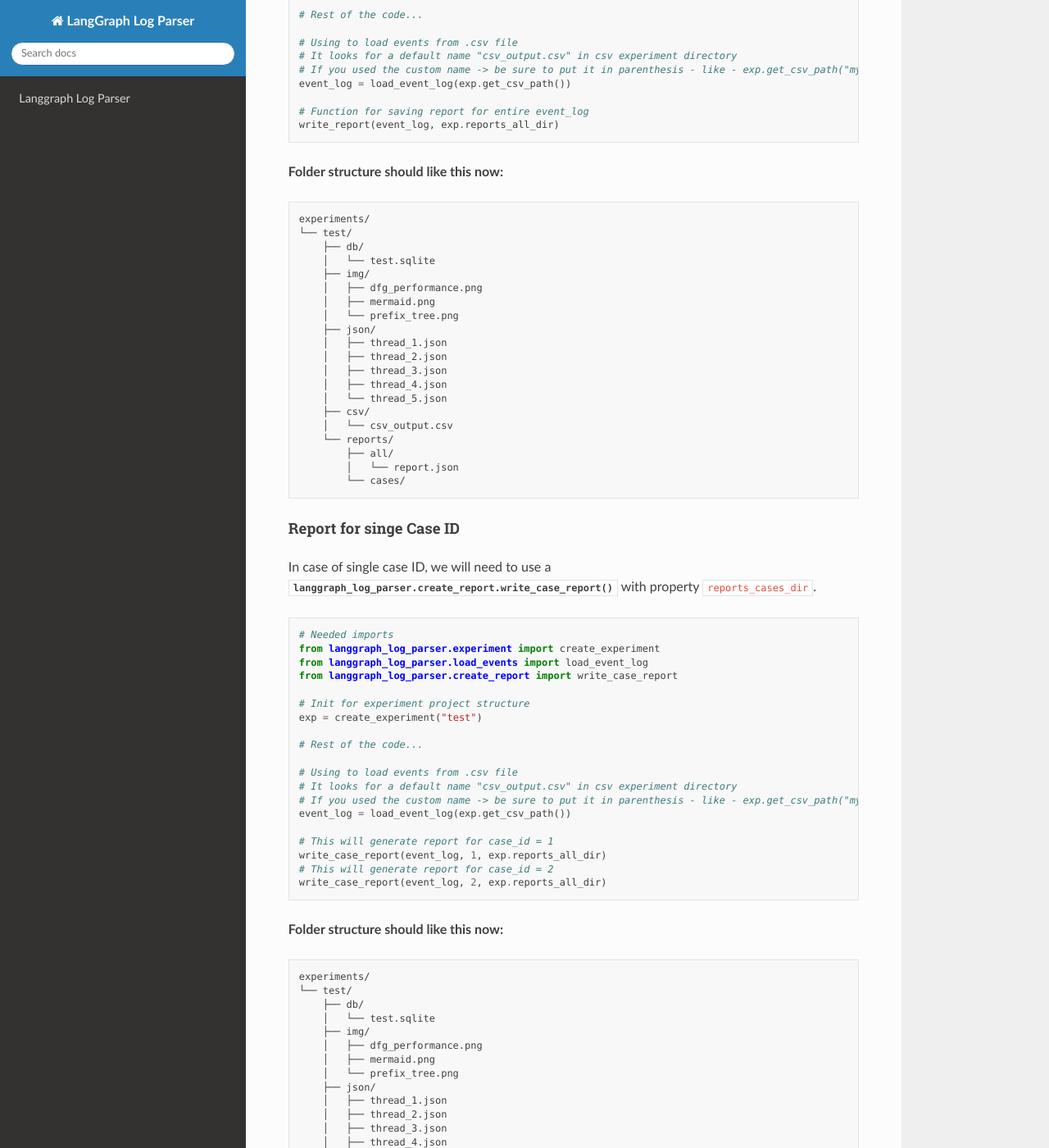
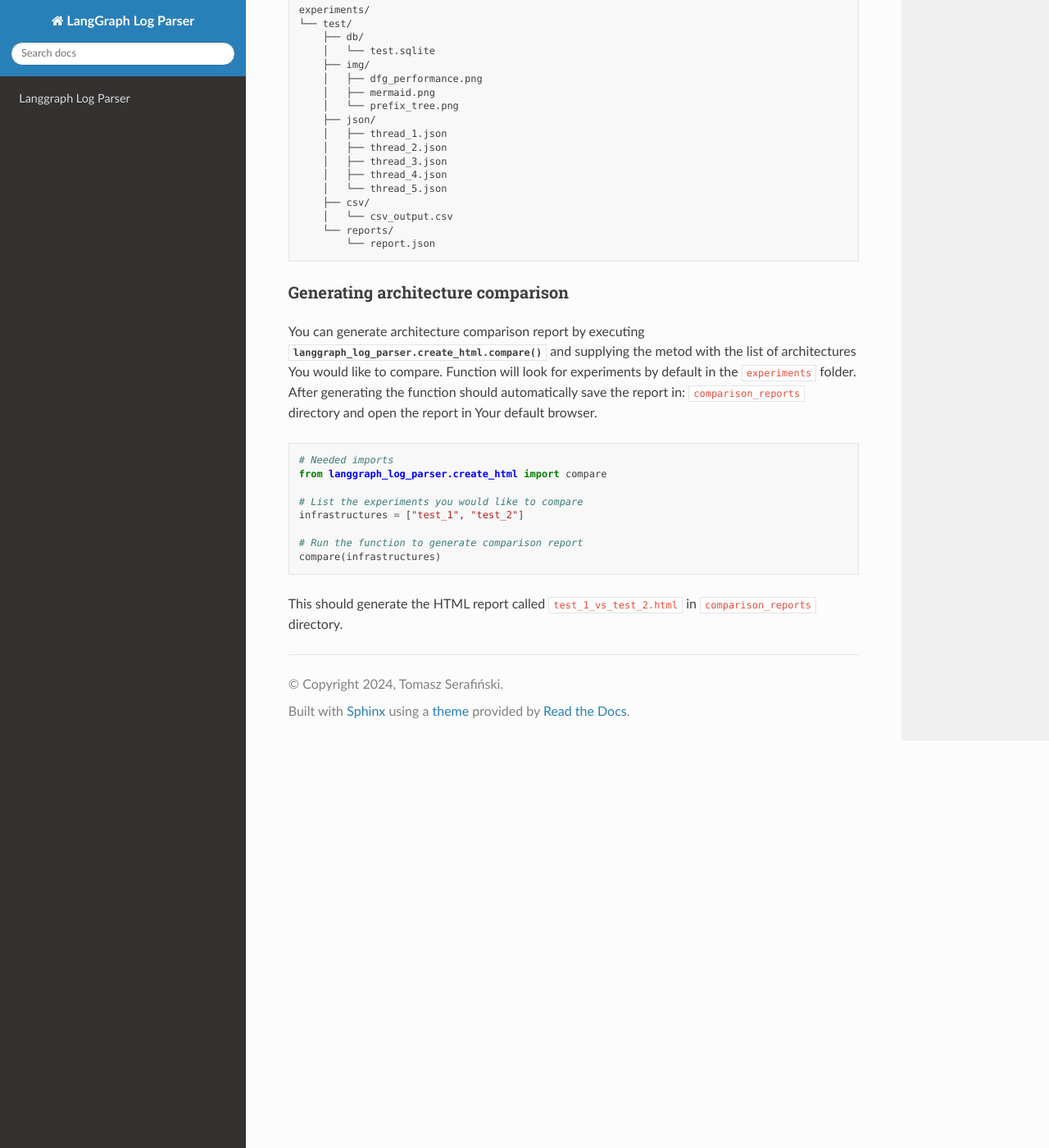
Before and after one commit to serafinski/LangGraph-Compare, a Sphinx documentation site: the page built from docs/getting_started.rst, in a window 1280 px wide and 1400 px high, scrolled down 9536 px. Shown: the whole window at 82% size. Built offline with Sphinx 7.4.7 and the Read the Docs theme 3.1.0, drawn with Linux system fonts in a browser that asks for light colours; some of the changed text lies outside the part shown.

Commit message:
1. modified experiment.py so it only creates one report folder without subfolders, 2. tweaked mains (where possible - since move to 3.10 and examples have been updated), 3. removed generating reports for single case_ids from doc and updated to reflect removal of subfolders

```diff
--- a/docs/getting_started.rst
+++ b/docs/getting_started.rst
@@ -45,8 +45,6 @@
         ├── img/
         ├── json/
         └── reports/
-            ├── all/
-            └── cases/
 
 For more details, refer to the documentation of the :mod:`langgraph_log_parser.experiment` module.
 
@@ -144,8 +142,6 @@
         │   └── thread_5.json
         ├── csv/
         └── reports/
-            ├── all/
-            └── cases/
 
 For more details, refer to the documentation of the :mod:`langgraph_log_parser.sql_to_jsons` module.
 
@@ -208,8 +204,6 @@
         ├── csv/
         │   └── csv_output.csv
         └── reports/
-            ├── all/
-            └── cases/
 
 For more details, refer to the documentation of the :mod:`langgraph_log_parser.jsons_to_csv` module.
 
@@ -361,8 +355,6 @@
         ├── csv/
         │   └── csv_output.csv
         └── reports/
-            ├── all/
-            └── cases/
 
 **Sample graphs:**
 
@@ -387,16 +379,14 @@
 
   Sample prefix tree
 
-Generating JSON reports
-=======================
-We can generate reports for entire :code:`event_log` or single :code:`case_id`.
-The reports will be saved in a :code:`json` format and could be used in a comparison report.
+Generating JSON report for entire Event Log
+===========================================
+We can generate report for entire :code:`event_log`.
+The report will be saved in a :code:`json` format and will be used in a HTML comparison report.
 
-In both cases, we can use :code:`create_experiment` properties - we will use different property based on the use case.
+As in previous cases, we can use :code:`create_experiment` properties.
 
-Report for entire Event Log
----------------------------
-In case of entire log, we will need to use a :func:`langgraph_log_parser.create_report.write_report` with property :code:`reports_all_dir`.
+In case of entire log, we will need to use a :func:`langgraph_log_parser.create_report.write_report` with property :code:`reports_dir`.
 
 .. code-block:: python
 
@@ -416,7 +406,7 @@
     event_log = load_event_log(exp.get_csv_path())
 
     # Function for saving report for entire event_log
-    write_report(event_log, exp.reports_all_dir)
+    write_report(event_log, exp.reports_dir)
 
 **Folder structure should like this now:**
 
@@ -439,62 +429,7 @@
         ├── csv/
         │   └── csv_output.csv
         └── reports/
-            ├── all/
-            │   └── report.json
-            └── cases/
-
-Report for singe Case ID
-------------------------
-In case of single case ID, we will need to use a :func:`langgraph_log_parser.create_report.write_case_report` with property :code:`reports_cases_dir`.
-
-.. code-block:: python
-
-    # Needed imports
-    from langgraph_log_parser.experiment import create_experiment
-    from langgraph_log_parser.load_events import load_event_log
-    from langgraph_log_parser.create_report import write_case_report
-
-    # Init for experiment project structure
-    exp = create_experiment("test")
-
-    # Rest of the code...
-
-    # Using to load events from .csv file
-    # It looks for a default name "csv_output.csv" in csv experiment directory
-    # If you used the custom name -> be sure to put it in parenthesis - like - exp.get_csv_path("my_csv.csv").
-    event_log = load_event_log(exp.get_csv_path())
-
-    # This will generate report for case_id = 1
-    write_case_report(event_log, 1, exp.reports_all_dir)
-    # This will generate report for case_id = 2
-    write_case_report(event_log, 2, exp.reports_all_dir)
-
-**Folder structure should like this now:**
-
-.. code-block:: text
-
-    experiments/
-    └── test/
-        ├── db/
-        │   └── test.sqlite
-        ├── img/
-        │   ├── dfg_performance.png
-        │   ├── mermaid.png
-        │   └── prefix_tree.png
-        ├── json/
-        │   ├── thread_1.json
-        │   ├── thread_2.json
-        │   ├── thread_3.json
-        │   ├── thread_4.json
-        │   └── thread_5.json
-        ├── csv/
-        │   └── csv_output.csv
-        └── reports/
-            ├── all/
-            │   └── report.json
-            └── cases/
-                ├── 1_report.json
-                └── 2_report.json
+            └── report.json
 
 Generating architecture comparison
 ==================================
--- a/docs/index.rst
+++ b/docs/index.rst
@@ -132,7 +132,7 @@
    event_log = load_event_log(exp.get_csv_path())
    print_analysis(event_log)
 
-   write_report(event_log, exp.reports_all_dir)
+   write_report(event_log, exp.reports_dir)
 
    generate_visualizations(event_log, graph, exp.img_dir)
 
--- a/main_hierarchical_teams.py
+++ b/main_hierarchical_teams.py
@@ -520,6 +520,6 @@
 event_log = load_event_log(exp.get_csv_path())
 print_analysis(event_log)
 
-write_report(event_log, exp.reports_all_dir)
+write_report(event_log, exp.reports_dir)
 
 generate_visualizations(event_log, super_graph, exp.img_dir)
--- a/main_tavily.py
+++ b/main_tavily.py
@@ -80,6 +80,6 @@
 event_log = load_event_log(exp.get_csv_path())
 print_analysis(event_log)
 
-write_report(event_log, exp.reports_all_dir)
+write_report(event_log, exp.reports_dir)
 
 generate_visualizations(event_log, graph, exp.img_dir)
```
Also changed, not shown: main.py (+1 -21 lines), 1 other file.
